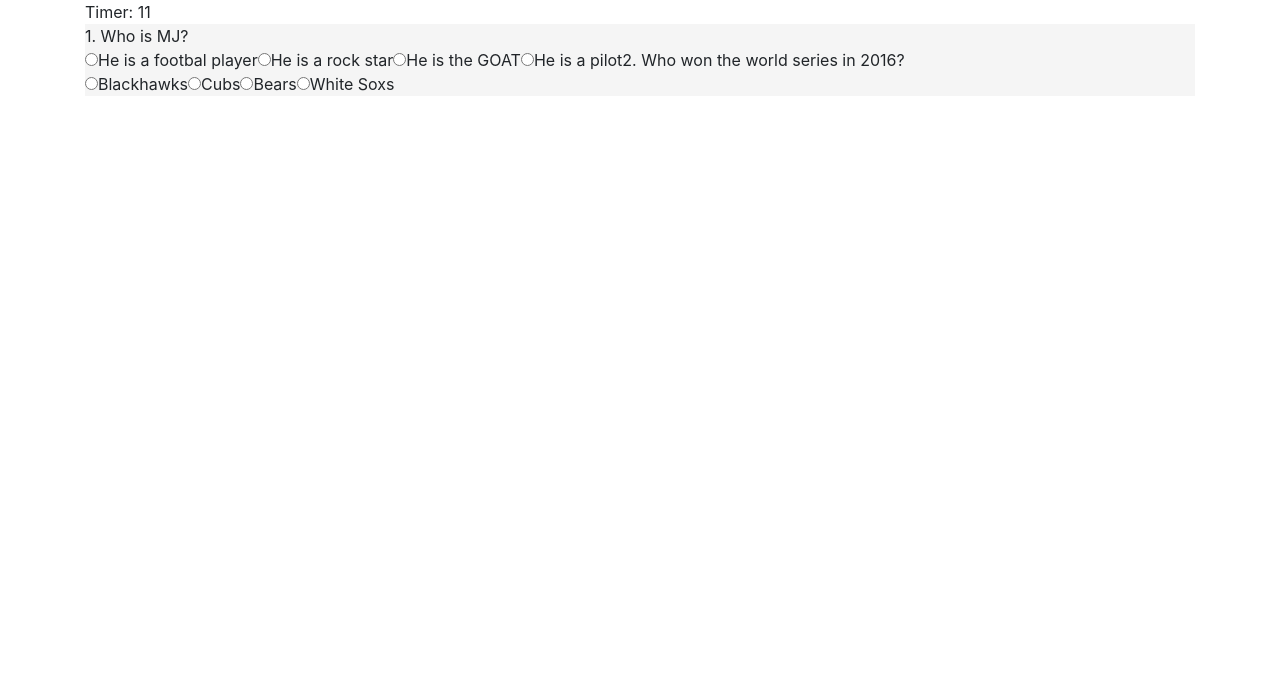
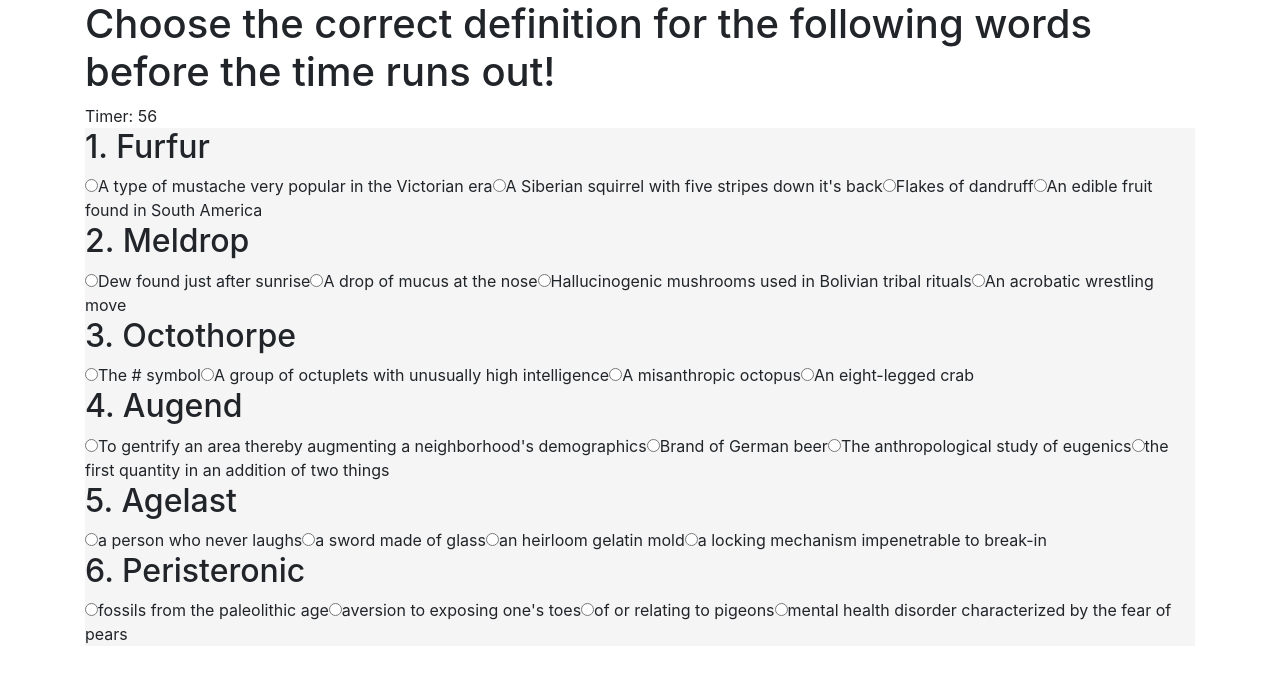
Before and after one commit to emmajudge/TriviaGame, a plain HTML site: page index.html in a window 1280 px wide. Drawn offline with nearby package versions, Linux system fonts and the light colour scheme.

Commit message:
updated questions array to my theme

```diff
--- a/assets/javascript/app.js
+++ b/assets/javascript/app.js
@@ -2,17 +2,35 @@
 // this code was copied from a class activity.. check week/number
 var questionAnswers = [
     {
-        question: "1. Who is MJ?",
-        answers: ["He is a footbal player", "He is a rock star", "He is the GOAT", "He is a pilot"],
-        rightAnswer: "He is the GOAT",
-        animate: "https://media3.giphy.com/media/pYvP6Bf0Uhtm0/200w.webp?cid=790b76115ce7298e785a396d7364905b&rid=200w.webp"
+        question: "1. Furfur",
+        answers: ["A type of mustache very popular in the Victorian era", "A Siberian squirrel with five stripes down it's back", "Flakes of dandruff", "An edible fruit found in South America"],
+        rightAnswer: "Flakes of dandruff",
     },
     {
-        question: "2. Who won the world series in 2016?",
-        answers: ["Blackhawks", "Cubs", "Bears", "White Soxs"],
-        rightAnswer: "Cubs",
-        animate: "https://giphy.com/gifs/mlb-dance-cubs-vol-7HsmAvlq6lDlm"
-    }
+        question: "2. Meldrop",
+        answers: ["Dew found just after sunrise", "A drop of mucus at the nose", "Hallucinogenic mushrooms used in Bolivian tribal rituals", "An acrobatic wrestling move"],
+        rightAnswer: "A drop of mucus at the nose",
+    },
+    {
+        question: "3. Octothorpe",
+        answers: ["The # symbol", "A group of octuplets with unusually high intelligence", "A misanthropic octopus", "An eight-legged crab"],
+        rightAnswer: "The # symbol",
+    },
+    {
+        question: "4. Augend",
+        answers: ["To gentrify an area thereby augmenting a neighborhood's demographics", "Brand of German beer", "The anthropological study of eugenics", "the first quantity in an addition of two things"],
+        rightAnswer: "the first quantity in an addition of two things",
+    },
+    {
+        question: "5. Agelast",
+        answers: ["a person who never laughs", "a sword made of glass", "an heirloom gelatin mold", "a locking mechanism impenetrable to break-in"],
+        rightAnswer: "a person who never laughs",
+    },
+    {
+        question: "6. Peristeronic",
+        answers: ["fossils from the paleolithic age", "aversion to exposing one's toes", "of or relating to pigeons", "mental health disorder characterized by the fear of pears"],
+        rightAnswer: "of or relating to pigeons",
+    },
 
 ]
 
@@ -22,13 +40,13 @@ var inCorrectAnswers = 0;
 var unAnswers = 0;
 var index = 0;
 
-var timer = 15;
+var timer = 60;
 var intervalid;
 
 function showTrivia() {
 
     for (index = 0; index < questionAnswers.length; index++) {
-        $("#showPossibleAnswers").append(questionAnswers[index].question + "<br>");
+        $("#showPossibleAnswers").append("<h2>"+questionAnswers[index].question + "<br>");
         for (var i = 0; i < questionAnswers[index].answers.length; i++) {
             $("#showPossibleAnswers").append("<input type='radio' name='question-"+index+"' value='"+questionAnswers[index].answers[i]+"'>"+questionAnswers[index].answers[i])
         }
--- a/index.html
+++ b/index.html
@@ -14,7 +14,7 @@
 
 <body>
     <div class="container">
-
+        <h1>Choose the correct definition for the following words before the time runs out!</h1>
         <div id="timer"></div>
 
         <div id="showPossibleAnswers"></div>
```
